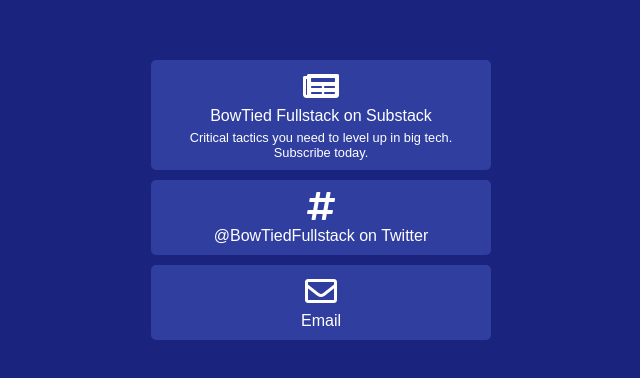
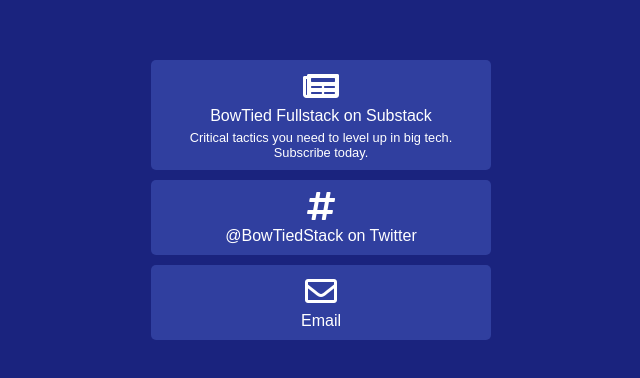
Before and after one commit to bowtiedstack/bowtiedstack.github.io, a plain HTML site: page index.html in a window 1280 px wide. Shown: the part 200-578 px from the top of the page, 319-959 px from the left. Drawn offline with Linux system fonts and the light colour scheme.

Commit message:
Update index.html

```diff
--- a/index.html
+++ b/index.html
@@ -69,9 +69,9 @@
       BowTied Fullstack on Substack
       <span class="link-description">Critical tactics you need to level up in big tech. Subscribe today.</span>
     </a>
-    <a href="https://twitter.com/BowTiedFullstack" target="_blank" rel="noopener" class="link">
+    <a href="https://twitter.com/BowTiedStack" target="_blank" rel="noopener" class="link">
         <i class="fas fa-hashtag"></i>
-        @BowTiedFullstack on Twitter
+        @BowTiedStack on Twitter
     </a>
     <!--
     <a href="#" target="_blank" rel="noopener" class="link">
```
